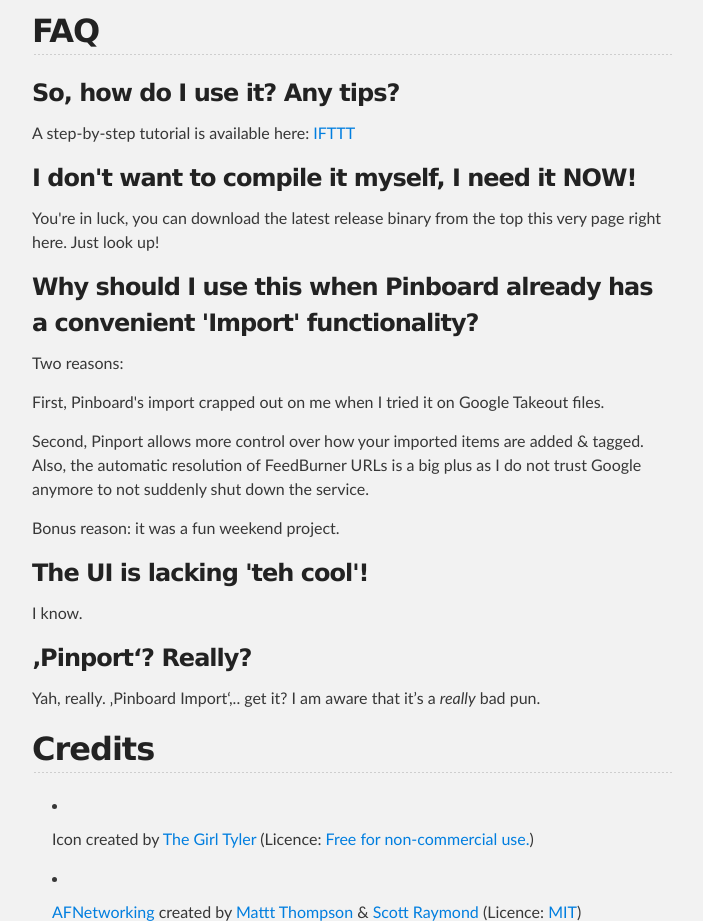
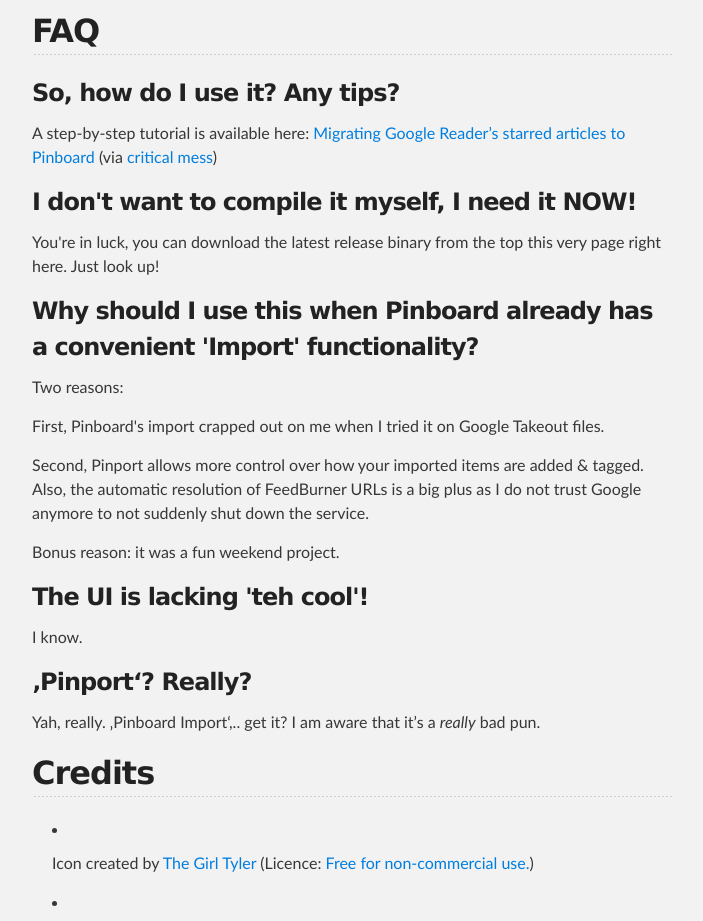
Before and after one commit to mvanallen/Pinport, a plain HTML site: page index.html in a window 1280 px wide. Shown: the part 960-1881 px from the top of the page, without its empty margins (288-991 px from the left). Drawn offline with Linux system fonts and the light colour scheme.

Commit message:
- fixed tutorial link

```diff
--- a/index.html
+++ b/index.html
@@ -63,7 +63,7 @@
 
 <h3>So, how do I use it? Any tips?</h3>
 
-<p>A step-by-step tutorial is available here: <a href="https://ifttt.com">IFTTT</a></p>
+<p>A step-by-step tutorial is available here: <a href="http://criticalmess.tumblr.com/post/49949899626/migrating-google-readers-starred-articles-to-pinboard">Migrating Google Reader’s starred articles to Pinboard</a> (via <a href="http://criticalmess.tumblr.com">critical mess</a>)</p>
 
 <h3>I don't want to compile it myself, I need it NOW!</h3>
 
```
